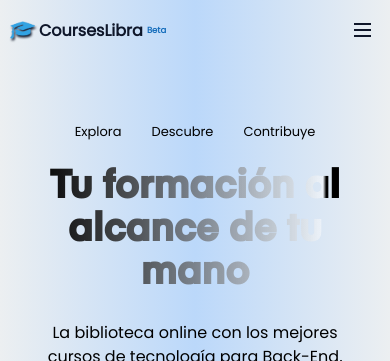
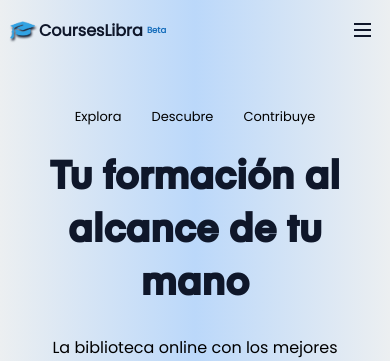
Before and after one commit to facudam/fullstack-courses-app, a React (Vite) app in the folder client/: page / in a window 390 px wide. Shown: the top 361 px of the page. Built offline with nearby package versions, Linux system fonts and the light colour scheme; no server answers.

Commit message:
Modify h1 text animation

```diff
--- a/client/src/components/header/Header.module.css
+++ b/client/src/components/header/Header.module.css
@@ -25,33 +25,16 @@
 }
 
 .header-ctn h1 {
+	background-image: 	url(https://media2.giphy.com/media/v1.Y2lkPTc5MGI3NjExczlhMGl5bW13M2w3c3hleXhpdXdiYm4zMWtoYmlhM2prNnRvcmVxZyZlcD12MV9pbnRlcm5hbF9naWZfYnlfaWQmY3Q9Zw/kg19fN5BXbZGIDznzG/giphy.gif);
+	background-size: cover;
     font-family: eina;
-    font-size: clamp(1rem, 10vw, 3.263rem);
-    /* color: var(--main-black); */
+	color: transparent;
+    background-clip: text;
+	-moz-background-clip: text;
+	-webkit-background-clip: text;
+	font-size: clamp(1rem, 10vw, 3.263rem);
     text-align: center;
-    line-height: 110%;
 }
-
-.btn-shine {
-    background: linear-gradient(to right, var(--main-black) 0, rgba(255, 255, 255, .5) var(--first-percent), var(--main-black) var(--second-percent));
-    background-clip: text;
-    -webkit-background-clip: text;
-    -webkit-text-fill-color: transparent;
-    animation: shine 3s infinite linear forwards;
-  }
-
-  @keyframes shine {
-    0% { --first-percent: 10%; --second-percent: 11%; }
-    10% { --first-percent: 20%; --second-percent: 21%; }
-    20% { --first-percent: 30%; --second-percent: 31%; }
-    40% { --first-percent: 40%; --second-percent: 41%; }
-    50% { --first-percent: 50%; --second-percent: 51%; }
-    60% { --first-percent: 60%; --second-percent: 61%; }
-    70% { --first-percent: 70%; --second-percent: 71%; }
-    80% { --first-percent: 80%; --second-percent: 81%; }
-    90% { --first-percent: 90%; --second-percent: 91%; }
-    100% { --first-percent: 100%; --second-percent: 1%; }
-  }
 
 .header-ctn__titles {
     max-width: 900px;
@@ -121,6 +104,10 @@
 }
 
 @media screen and (max-width: 520px) {
+    .header-ctn h1 {
+        background-image: none;
+        color: var(--secondary-black);
+    }
     .keywords {
         justify-content: center;
         gap: 30px;
--- a/client/src/components/header/Header.tsx
+++ b/client/src/components/header/Header.tsx
@@ -29,7 +29,7 @@ export const Header: FC = () => {
                         <li>Descubre</li>
                         <li>Contribuye</li>
                     </ul>
-                    <h1 className={ styles['btn-shine']}>Tu formación al alcance de tu mano</h1>
+                    <h1>Tu formación al alcance de tu mano</h1>
                     <p>La biblioteca online con los mejores cursos de tecnología para Back-End, Front-End, Testing, Diseño UX/UI y más. Encuentra los cursos que necesitas para desarrollar tus habilidades IT, sin importar tu nivel de experiencia.</p>
                 </div>
             </div>
```
